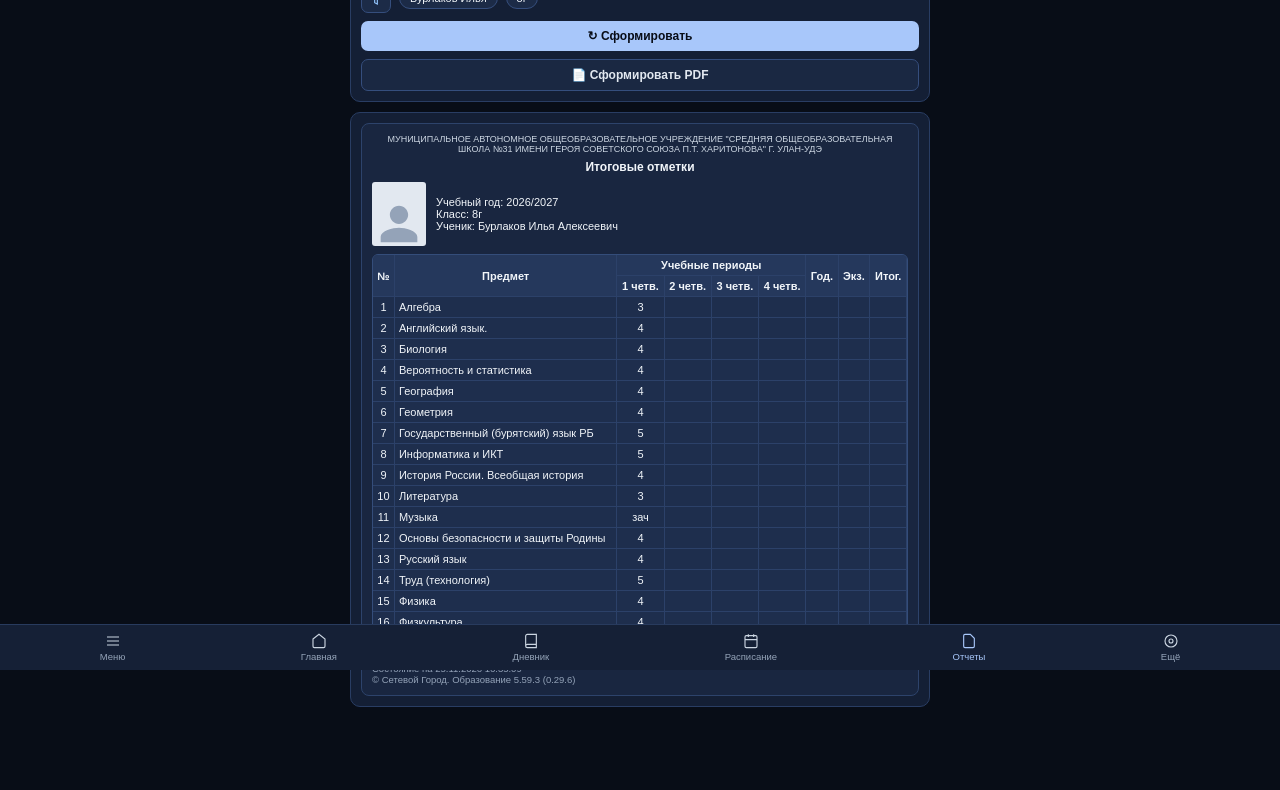
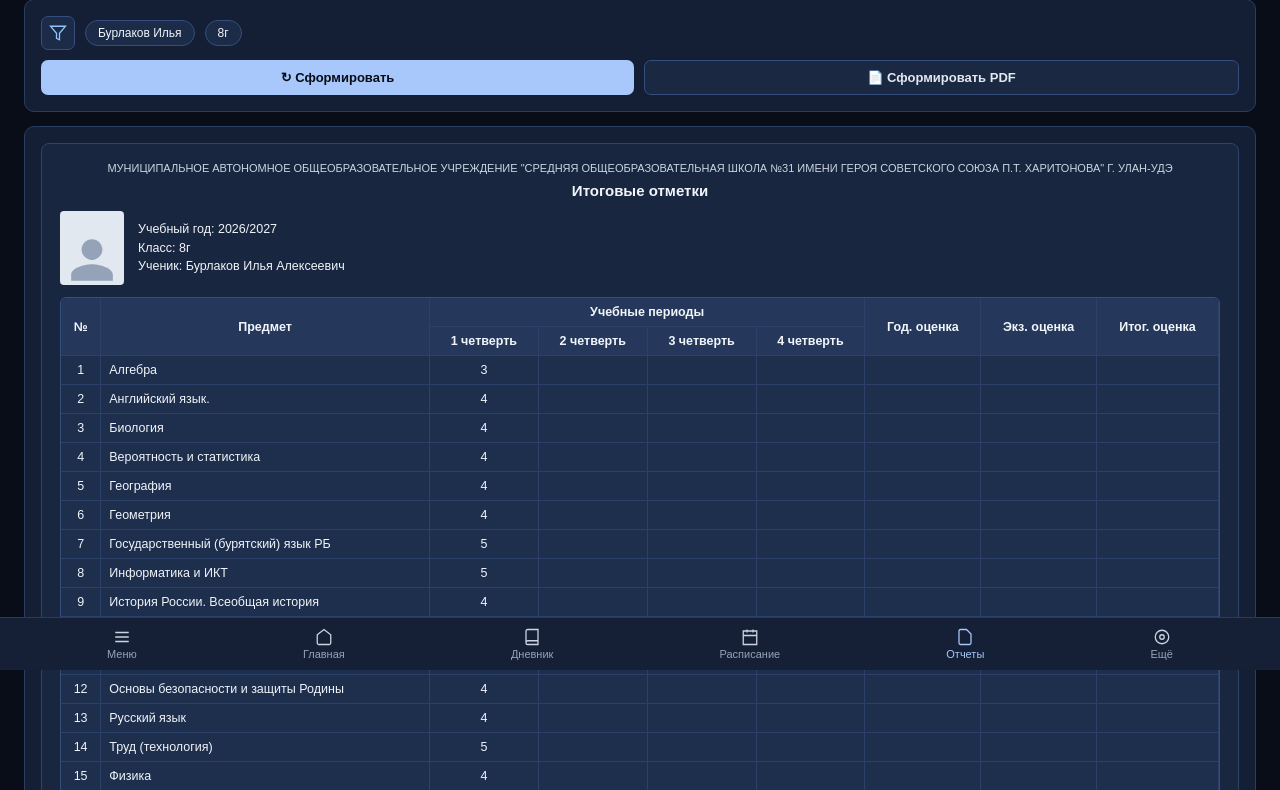
Before and after one commit to edu-portal-8g/grades_rep-948271-x8k, a plain HTML site: page index.html in a window 1280 px wide. Shown: the part 130-920 px from the top of the page. Drawn offline with Linux system fonts and the light colour scheme.

Commit message:
index.html

```diff
--- a/index.html
+++ b/index.html
@@ -1,45 +1,52 @@
 <!DOCTYPE html><html lang="ru"><head><meta charset="UTF-8"><meta name="viewport" content="width=device-width,initial-scale=1"><title>Итоговые отметки</title><style>
-*{box-sizing:border-box;margin:0;padding:0;font-family:sans-serif}body{background:#080d17;color:#f1f5f9;padding-bottom:54px;font-size:12px}
-.hdr,.nav{background:#152036;padding:8px 12px;display:flex;align-items:center;border-bottom:1px solid #283b5e}.hdr{justify-content:space-between}
-.sch,.h-ico,.row{display:flex;align-items:center;gap:8px}.logo{width:30px;height:30px;background:#1d70d6;border-radius:50%;display:flex;align-items:center;justify-content:center;cursor:pointer;user-select:none}
-.orb{width:15px;height:15px;border-radius:50%;background:linear-gradient(135deg,#38bdf8,#818cf8,#f472b6)}svg{width:16px;height:16px;stroke:#cbd5e1;fill:none;stroke-width:1.7}
-.box{max-width:600px;margin:0 auto;padding:10px}h1{font-size:18px;margin:2px 0 10px}
-.card{background:#141f35;border:1px solid #293d63;border-radius:10px;padding:10px;margin-bottom:10px}
-.fb{width:30px;height:30px;background:#1c2b47;border:1px solid #354e7d;border-radius:7px;display:flex;align-items:center;justify-content:center;cursor:pointer}
-.tag{background:#1c2b47;border:1px solid #354e7d;padding:4px 10px;border-radius:13px;font-size:11px}
-.fp{display:none;gap:5px;margin:8px 0}.fp.open{display:flex}.ch{background:#1c2b47;border:1px solid #354e7d;color:#e2e8f0;padding:3px 9px;border-radius:10px;font-size:11px;cursor:pointer}.ch.act{background:#2563eb}
-.btn{width:100%;padding:8px;border-radius:7px;font-weight:600;cursor:pointer;border:none;margin-top:8px;font-size:12px}.b1{background:#a8c7fa;color:#080d17}.b2{background:#1a2842;border:1px solid #354e7d;color:#e2e8f0}
-.doc{background:#192640;border:1px solid #2d436b;border-radius:8px;padding:10px;transition:.2s}.doc.load{opacity:.35}.rh{text-align:center;font-size:9px;color:#cbd5e1;margin-bottom:6px;text-transform:uppercase}
-.st{display:flex;align-items:center;gap:10px;margin:8px 0;font-size:11px}.ava{width:54px;height:64px;background:#e2e8f0;border-radius:3px;display:flex;align-items:flex-end;justify-content:center;flex-shrink:0}
-.tbl{overflow-x:auto;background:#1e2e4d;border:1px solid #344d7a;border-radius:6px}table{width:100%;border-collapse:collapse;font-size:11px;min-width:400px}
-th,td{border-bottom:1px solid #2c4169;border-right:1px solid #2c4169;padding:4px;text-align:center}th{background:#25385c}td.l{text-align:left;min-width:125px}body.ed td.g{color:#93c5fd;cursor:pointer}
-.mt{font-size:9.5px;color:#94a3b8;margin-top:8px}
-.nav{position:fixed;bottom:0;left:0;right:0;justify-content:space-around;border-top:1px solid #283b5e;border-bottom:none;font-size:9.5px;color:#94a3b8}
-.ni{display:flex;flex-direction:column;align-items:center;gap:2px;cursor:pointer}.ni.act{color:#a8c7fa}.ni.act svg{stroke:#a8c7fa}
-.err{position:fixed;inset:0;background:rgba(0,0,0,.65);display:none;align-items:center;justify-content:center;padding:16px;z-index:50}.err.open{display:flex}
-.eb{background:#152036;border:1px solid #3b5687;border-radius:12px;padding:16px;max-width:300px;width:100%;text-align:center;box-shadow:0 8px 24px rgba(0,0,0,.6)}
+*{box-sizing:border-box;margin:0;padding:0;font-family:sans-serif}body{background:#080d17;color:#f1f5f9;padding-bottom:60px;font-size:13px}
+#pb{position:fixed;top:0;left:0;height:3px;width:0;background:#60a5fa;box-shadow:0 0 8px #3b82f6;z-index:99}
+.hdr,.nav{background:#152036;padding:10px 24px;display:flex;align-items:center;border-bottom:1px solid #283b5e}.hdr{justify-content:space-between}
+.sch,.h-ico,.row{display:flex;align-items:center;gap:10px}.logo{width:34px;height:34px;background:#1d70d6;border-radius:50%;display:flex;align-items:center;justify-content:center;cursor:pointer;user-select:none}
+.orb{width:16px;height:16px;border-radius:50%;background:linear-gradient(135deg,#38bdf8,#818cf8,#f472b6)}svg{width:18px;height:18px;stroke:#cbd5e1;fill:none;stroke-width:1.7}
+.box{width:100%;padding:16px 24px}h1{font-size:22px;margin:4px 0 14px}
+.card{background:#141f35;border:1px solid #293d63;border-radius:10px;padding:16px;margin-bottom:14px}
+.fb{width:34px;height:34px;background:#1c2b47;border:1px solid #354e7d;border-radius:7px;display:flex;align-items:center;justify-content:center;cursor:pointer}
+.tag{background:#1c2b47;border:1px solid #354e7d;padding:5px 12px;border-radius:14px;font-size:12px}
+.fp{display:none;gap:6px;margin:10px 0}.fp.open{display:flex}.ch{background:#1c2b47;border:1px solid #354e7d;color:#e2e8f0;padding:4px 11px;border-radius:10px;font-size:12px;cursor:pointer}.ch.act{background:#2563eb}
+.btns{display:flex;gap:10px;margin-top:10px;flex-wrap:wrap}
+.btn{flex:1;min-width:180px;padding:9px 16px;border-radius:7px;font-weight:600;cursor:pointer;border:none;font-size:13px}.b1{background:#a8c7fa;color:#080d17}.b1:disabled{opacity:.65;cursor:wait}.b2{background:#1a2842;border:1px solid #354e7d;color:#e2e8f0}
+.doc{background:#192640;border:1px solid #2d436b;border-radius:8px;padding:18px;transition:.25s}.doc.load{opacity:.35}.rh{text-align:center;font-size:11px;color:#cbd5e1;margin-bottom:8px;text-transform:uppercase}
+.st{display:flex;align-items:center;gap:14px;margin:12px 0;font-size:12.5px;line-height:1.5}.ava{width:64px;height:74px;background:#e2e8f0;border-radius:4px;display:flex;align-items:flex-end;justify-content:center;flex-shrink:0}
+.tbl{overflow-x:auto;background:#1e2e4d;border:1px solid #344d7a;border-radius:6px}table{width:100%;border-collapse:collapse;font-size:12.5px}
+th,td{border-bottom:1px solid #2c4169;border-right:1px solid #2c4169;padding:7px 8px;text-align:center}th{background:#25385c}td.l{text-align:left;min-width:220px}body.ed td.g{color:#93c5fd;cursor:pointer}
+.mt{font-size:11px;color:#94a3b8;margin-top:10px}
+.nav{position:fixed;bottom:0;left:0;right:0;justify-content:space-around;border-top:1px solid #283b5e;border-bottom:none;font-size:11px;color:#94a3b8;z-index:20}
+.ni{display:flex;flex-direction:column;align-items:center;gap:2px;cursor:pointer;user-select:none}.ni.act{color:#a8c7fa}.ni.act svg{stroke:#a8c7fa}
+#tst{position:fixed;bottom:68px;left:50%;transform:translateX(-50%) translateY(15px);background:#18243c;border:1px solid #354e7d;color:#cbd5e1;padding:9px 18px;border-radius:8px;font-size:12px;opacity:0;pointer-events:none;transition:.2s;box-shadow:0 6px 20px rgba(0,0,0,.6);white-space:nowrap;z-index:40}
+#tst.show{opacity:1;transform:translateX(-50%) translateY(0)}
 </style></head><body>
-<div class="hdr"><div class="sch"><div class="logo" onclick="tap()"><svg style="fill:#fff;stroke:none" viewBox="0 0 24 24"><path d="M12 2L2 7v2h20V7L12 2zm-7 9v7H3v2h18v-2h-2v-7h-2v7h-4v-7h-2v7H7v-7H5z"/></svg></div><div><b>МАОУ СОШ №31</b><div style="font-size:10px;color:#94a3b8">2026/2027 уч.год</div></div></div><div class="h-ico"><div class="orb"></div><svg viewBox="0 0 24 24"><path d="M18 8A6 6 0 0 0 6 8c0 7-3 9-3 9h18s-3-2-3-9"/></svg><svg viewBox="0 0 24 24"><rect x="2" y="4" width="20" height="16" rx="2"/><path d="m22 7-10 6L2 7"/></svg></div></div>
+<div id="pb"></div>
+<div class="hdr"><div class="sch"><div class="logo" onclick="tap()"><svg style="fill:#fff;stroke:none" viewBox="0 0 24 24"><path d="M12 2L2 7v2h20V7L12 2zm-7 9v7H3v2h18v-2h-2v-7h-2v7h-4v-7h-2v7H7v-7H5z"/></svg></div><div><b>МАОУ СОШ №31</b><div style="font-size:11px;color:#94a3b8">2026/2027 уч.год</div></div></div><div class="h-ico"><div class="orb" onclick="nav()"></div><svg onclick="nav()" viewBox="0 0 24 24"><path d="M18 8A6 6 0 0 0 6 8c0 7-3 9-3 9h18s-3-2-3-9"/></svg><svg onclick="nav()" viewBox="0 0 24 24"><rect x="2" y="4" width="20" height="16" rx="2"/><path d="m22 7-10 6L2 7"/></svg></div></div>
 <div class="box">
-<div style="font-size:11px;color:#94a3b8">Отчеты</div><h1>Итоговые отметки</h1>
+<div style="font-size:12px;color:#94a3b8">Отчеты</div><h1>Итоговые отметки</h1>
 <div class="card"><div class="row"><button class="fb" onclick="document.getElementById('fp').classList.toggle('open')"><svg style="stroke:#93c5fd" viewBox="0 0 24 24"><polygon points="22 3 2 3 10 12.46 10 19 14 21 14 12.46 22 3"/></svg></button><span class="tag">Бурлаков Илья</span><span class="tag">8г</span></div>
 <div class="fp" id="fp"><button class="ch act" onclick="flt('all',this)">Все</button><button class="ch" onclick="flt('5',this)">5</button><button class="ch" onclick="flt('4',this)">4</button><button class="ch" onclick="flt('3',this)">3</button><button class="ch" onclick="flt('зач',this)">зач</button></div>
-<button class="btn b1" id="gen" onclick="build()">↻ Сформировать</button><button class="btn b2" onclick="window.print()">📄 Сформировать PDF</button></div>
-<div class="card"><div class="doc" id="doc"><div class="rh">МУНИЦИПАЛЬНОЕ АВТОНОМНОЕ ОБЩЕОБРАЗОВАТЕЛЬНОЕ УЧРЕЖДЕНИЕ "СРЕДНЯЯ ОБЩЕОБРАЗОВАТЕЛЬНАЯ ШКОЛА №31 ИМЕНИ ГЕРОЯ СОВЕТСКОГО СОЮЗА П.Т. ХАРИТОНОВА" Г. УЛАН-УДЭ</div><div style="text-align:center;font-weight:600">Итоговые отметки</div>
-<div class="st"><div class="ava"><svg style="width:44px;height:44px;fill:#94a3b8;stroke:none" viewBox="0 0 24 24"><path d="M12 12c2.7 0 5-2.3 5-5s-2.3-5-5-5-5 2.3-5 5 2.3 5 5 5zm0 2c-3.3 0-10 1.7-10 5v3h20v-3c0-3.3-6.7-5-10-5z"/></svg></div><div>Учебный год: 2026/2027<br>Класс: 8г<br>Ученик: Бурлаков Илья Алексеевич</div></div>
-<div class="tbl"><table><thead><tr><th rowspan="2">№</th><th rowspan="2">Предмет</th><th colspan="4">Учебные периоды</th><th rowspan="2">Год.</th><th rowspan="2">Экз.</th><th rowspan="2">Итог.</th></tr><tr><th>1 четв.</th><th>2 четв.</th><th>3 четв.</th><th>4 четв.</th></tr></thead><tbody id="tb"></tbody></table></div>
+<div class="btns"><button class="btn b1" id="gen" onclick="build()">↻ Сформировать</button><button class="btn b2" onclick="window.print()">📄 Сформировать PDF</button></div></div>
+<div class="card"><div class="doc" id="doc"><div class="rh">МУНИЦИПАЛЬНОЕ АВТОНОМНОЕ ОБЩЕОБРАЗОВАТЕЛЬНОЕ УЧРЕЖДЕНИЕ "СРЕДНЯЯ ОБЩЕОБРАЗОВАТЕЛЬНАЯ ШКОЛА №31 ИМЕНИ ГЕРОЯ СОВЕТСКОГО СОЮЗА П.Т. ХАРИТОНОВА" Г. УЛАН-УДЭ</div><div style="text-align:center;font-weight:600;font-size:15px">Итоговые отметки</div>
+<div class="st"><div class="ava"><svg style="width:50px;height:50px;fill:#94a3b8;stroke:none" viewBox="0 0 24 24"><path d="M12 12c2.7 0 5-2.3 5-5s-2.3-5-5-5-5 2.3-5 5 2.3 5 5 5zm0 2c-3.3 0-10 1.7-10 5v3h20v-3c0-3.3-6.7-5-10-5z"/></svg></div><div>Учебный год: 2026/2027<br>Класс: 8г<br>Ученик: Бурлаков Илья Алексеевич</div></div>
+<div class="tbl"><table><thead><tr><th rowspan="2">№</th><th rowspan="2">Предмет</th><th colspan="4">Учебные периоды</th><th rowspan="2">Год. оценка</th><th rowspan="2">Экз. оценка</th><th rowspan="2">Итог. оценка</th></tr><tr><th>1 четверть</th><th>2 четверть</th><th>3 четверть</th><th>4 четверть</th></tr></thead><tbody id="tb"></tbody></table></div>
 <div class="mt" id="mt">Состояние на 25.11.2026 16:35:09<br>© Сетевой Город. Образование 5.59.3 (0.29.6)</div></div></div>
 </div>
-<div class="nav"><div class="ni" onclick="er()"><svg viewBox="0 0 24 24"><path d="M3 12h18M3 6h18M3 18h18"/></svg>Меню</div><div class="ni" onclick="er()"><svg viewBox="0 0 24 24"><path d="m3 9 9-7 9 7v11a2 2 0 0 1-2 2H5a2 2 0 0 1-2-2z"/></svg>Главная</div><div class="ni" onclick="er()"><svg viewBox="0 0 24 24"><path d="M4 19.5A2.5 2.5 0 0 1 6.5 17H20M6.5 2H20v20H6.5A2.5 2.5 0 0 1 4 19.5v-15A2.5 2.5 0 0 1 6.5 2z"/></svg>Дневник</div><div class="ni" onclick="er()"><svg viewBox="0 0 24 24"><rect x="3" y="4" width="18" height="18" rx="2"/><path d="M16 2v4M8 2v4M3 10h18"/></svg>Расписание</div><div class="ni act"><svg viewBox="0 0 24 24"><path d="M14 2H6a2 2 0 0 0-2 2v16a2 2 0 0 0 2 2h12a2 2 0 0 0 2-2V8z"/></svg>Отчеты</div><div class="ni" onclick="er()"><svg viewBox="0 0 24 24"><circle cx="12" cy="12" r="3"/><circle cx="12" cy="12" r="9"/></svg>Ещё</div></div>
-<div class="err" id="err"><div class="eb"><div style="color:#f87171;font-weight:700;font-size:14px;margin-bottom:6px">⚠️ Ошибка 503</div><div style="color:#cbd5e1;line-height:1.4;margin-bottom:12px">Сервер временно перегружен. Повторите попытку позже.</div><button class="btn b1" style="margin:0" onclick="document.getElementById('err').classList.remove('open')">Закрыть</button></div></div>
+<div id="tst"></div>
+<div class="nav"><div class="ni" onclick="nav()"><svg viewBox="0 0 24 24"><path d="M3 12h18M3 6h18M3 18h18"/></svg>Меню</div><div class="ni" onclick="nav()"><svg viewBox="0 0 24 24"><path d="m3 9 9-7 9 7v11a2 2 0 0 1-2 2H5a2 2 0 0 1-2-2z"/></svg>Главная</div><div class="ni" onclick="nav()"><svg viewBox="0 0 24 24"><path d="M4 19.5A2.5 2.5 0 0 1 6.5 17H20M6.5 2H20v20H6.5A2.5 2.5 0 0 1 4 19.5v-15A2.5 2.5 0 0 1 6.5 2z"/></svg>Дневник</div><div class="ni" onclick="nav()"><svg viewBox="0 0 24 24"><path d="M3 4h18v18H3zM16 2v4M8 2v4M3 10h18"/></svg>Расписание</div><div class="ni act"><svg viewBox="0 0 24 24"><path d="M14 2H6a2 2 0 0 0-2 2v16a2 2 0 0 0 2 2h12a2 2 0 0 0 2-2V8z"/></svg>Отчеты</div><div class="ni" onclick="nav()"><svg viewBox="0 0 24 24"><circle cx="12" cy="12" r="3"/><circle cx="12" cy="12" r="9"/></svg>Ещё</div></div>
 <script>
-const d="Алгебра:3|Английский язык.:4|Биология:4|Вероятность и статистика:4|География:4|Геометрия:4|Государственный (бурятский) язык РБ:5|Информатика и ИКТ:5|История России. Всеобщая история:4|Литература:3|Музыка:зач|Основы безопасности и защиты Родины:4|Русский язык:4|Труд (технология):5|Физика:4|Физкультура:4|Химия:3".split("|").map(s=>{const p=s.split(":");return{n:p.shift(),g:[p.pop(),"","","","","",""]};});
-let f='all',ed=0,c=0,t;
-function er(){document.getElementById('err').classList.add('open');}
+const raw="Алгебра:3|Английский язык.:4|Биология:4|Вероятность и статистика:4|География:4|Геометрия:4|Государственный (бурятский) язык РБ:5|Информатика и ИКТ:5|История России. Всеобщая история:4|Литература:3|Музыка:зач|Основы безопасности и защиты Родины:4|Русский язык:4|Труд (технология):5|Физика:4|Физкультура:4|Химия:3";
+let d=raw.split("|").map(s=>{const p=s.split(":");return{n:p.shift(),g:[p.pop(),"","","","","",""]};});
+try{const sv=localStorage.getItem('sg_grades');if(sv)d=JSON.parse(sv);}catch(e){}
+let f='all',ed=0,c=0,t,ld=0,tm;
+function bar(ms,cb){if(ld)return;ld=1;const p=document.getElementById('pb');p.style.transition='none';p.style.width='0';setTimeout(()=>{p.style.transition=`width ${ms}ms cubic-bezier(.1,.7,.1,1)`;p.style.width='88%';},20);setTimeout(()=>{p.style.transition='width .2s';p.style.width='100%';setTimeout(()=>{p.style.width='0';ld=0;cb();},200);},ms);}
+function msg(s){clearTimeout(tm);const e=document.getElementById('tst');e.textContent=s;e.classList.add('show');tm=setTimeout(()=>e.classList.remove('show'),2800);}
+function nav(){bar(600,()=>msg('Офлайн-режим: без сети доступен только сохранённый отчёт'));}
 function tap(){clearTimeout(t);if(++c===3){ed=!ed;document.body.classList.toggle('ed',ed);c=0;}t=setTimeout(()=>c=0,600);}
 function flt(g,e){f=g;document.querySelectorAll('.ch').forEach(b=>b.classList.remove('act'));e.classList.add('act');}
-function edit(i,j){if(!ed)return;const v=prompt('',d[i].g[j]);if(v!==null){d[i].g[j]=v.trim();draw();}}
+function edit(i,j){if(!ed)return;const v=prompt('',d[i].g[j]);if(v!==null){d[i].g[j]=v.trim();try{localStorage.setItem('sg_grades',JSON.stringify(d));}catch(e){}draw();}}
 function draw(){document.getElementById('tb').innerHTML=d.map((x,i)=>({x,i})).filter(o=>f==='all'||o.x.g.includes(f)).map((o,idx)=>`<tr><td>${idx+1}</td><td class="l">${o.x.n}</td>${o.x.g.map((v,j)=>`<td class="g" onclick="edit(${o.i},${j})">${v}</td>`).join('')}</tr>`).join('');}
-function build(){const b=document.getElementById('gen'),dc=document.getElementById('doc');b.textContent='⏳ Формирование...';dc.classList.add('load');setTimeout(()=>{draw();const n=new Date(),p=v=>String(v).padStart(2,'0');document.getElementById('mt').innerHTML=`Состояние на ${p(n.getDate())}.${p(n.getMonth()+1)}.${n.getFullYear()} ${p(n.getHours())}:${p(n.getMinutes())}:${p(n.getSeconds())}<br>© Сетевой Город. Образование 5.59.3 (0.29.6)`;b.textContent='↻ Сформировать';dc.classList.remove('load');},350);}
+function build(){const b=document.getElementById('gen'),dc=document.getElementById('doc');if(ld)return;b.disabled=1;b.textContent='⏳ Формирование...';dc.classList.add('load');bar(2600,()=>{draw();const n=new Date(),p=v=>String(v).padStart(2,'0');document.getElementById('mt').innerHTML=`Состояние на ${p(n.getDate())}.${p(n.getMonth()+1)}.${n.getFullYear()} ${p(n.getHours())}:${p(n.getMinutes())}:${p(n.getSeconds())}<br>© Сетевой Город. Образование 5.59.3 (0.29.6)`;b.textContent='↻ Сформировать';b.disabled=0;dc.classList.remove('load');});}
 draw();
 </script></body></html>
```
